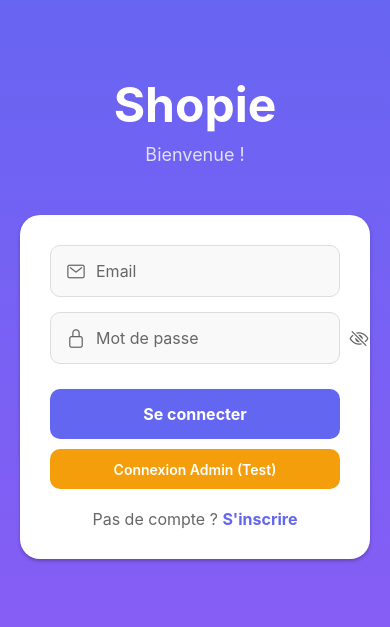
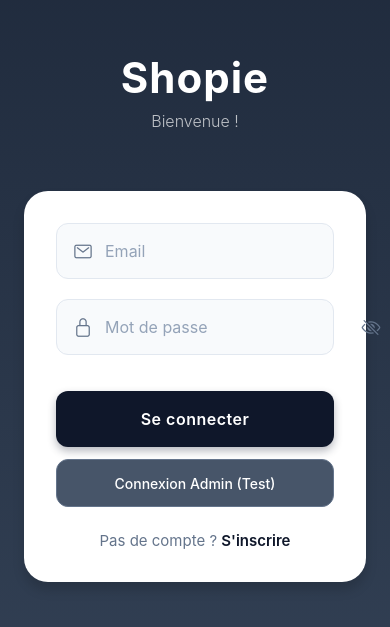
Before and after one commit to basmasilver21-svg/dev-mobile, a React Native app in the folder shopie-front/: screen /Login in a window 390 px wide. Shown: the part 105-732 px from the top of the page. Built offline with nearby package versions, Linux system fonts and the light colour scheme.

Commit message:
modification de page connection

```diff
--- a/shopie-front/src/screens/LoginScreen.js
+++ b/shopie-front/src/screens/LoginScreen.js
@@ -47,7 +47,7 @@
       behavior={Platform.OS === 'ios' ? 'padding' : 'height'}
     >
       <LinearGradient
-        colors={['#6366f1', '#8b5cf6']}
+        colors={['#1e293b', '#334155']}
         style={styles.gradient}
       >
         <ScrollView contentContainerStyle={styles.scrollContent}>
@@ -58,7 +58,7 @@
 
           <View style={styles.form}>
             <View style={styles.inputContainer}>
-              <Ionicons name="mail-outline" size={20} color="#666" style={styles.inputIcon} />
+              <Ionicons name="mail-outline" size={20} color="#64748b" style={styles.inputIcon} />
               <TextInput
                 style={styles.input}
                 placeholder="Email"
@@ -66,19 +66,19 @@
                 onChangeText={setEmail}
                 keyboardType="email-address"
                 autoCapitalize="none"
-                placeholderTextColor="#666"
+                placeholderTextColor="#94a3b8"
               />
             </View>
 
             <View style={styles.inputContainer}>
-              <Ionicons name="lock-closed-outline" size={20} color="#666" style={styles.inputIcon} />
+              <Ionicons name="lock-closed-outline" size={20} color="#64748b" style={styles.inputIcon} />
               <TextInput
                 style={styles.input}
                 placeholder="Mot de passe"
                 value={motDePasse}
                 onChangeText={setMotDePasse}
                 secureTextEntry={!showPassword}
-                placeholderTextColor="#666"
+                placeholderTextColor="#94a3b8"
               />
               <TouchableOpacity
                 onPress={() => setShowPassword(!showPassword)}
@@ -87,7 +87,7 @@
                 <Ionicons
                   name={showPassword ? "eye-outline" : "eye-off-outline"}
                   size={20}
-                  color="#666"
+                  color="#64748b"
                 />
               </TouchableOpacity>
             </View>
@@ -138,93 +138,111 @@
   },
   header: {
     alignItems: 'center',
-    marginBottom: 50,
+    marginBottom: 60,
   },
   title: {
-    fontSize: 48,
-    fontWeight: 'bold',
+    fontSize: 42,
+    fontWeight: '700',
     color: 'white',
-    marginBottom: 10,
+    marginBottom: 8,
+    letterSpacing: 1,
   },
   subtitle: {
-    fontSize: 18,
-    color: 'rgba(255, 255, 255, 0.8)',
+    fontSize: 16,
+    color: 'rgba(255, 255, 255, 0.7)',
+    fontWeight: '300',
   },
   form: {
     backgroundColor: 'white',
-    borderRadius: 20,
-    padding: 30,
+    borderRadius: 24,
+    padding: 32,
+    marginHorizontal: 4,
     shadowColor: '#000',
     shadowOffset: {
       width: 0,
-      height: 2,
+      height: 8,
     },
-    shadowOpacity: 0.25,
-    shadowRadius: 3.84,
-    elevation: 5,
+    shadowOpacity: 0.15,
+    shadowRadius: 12,
+    elevation: 8,
   },
   inputContainer: {
     flexDirection: 'row',
     alignItems: 'center',
-    borderWidth: 1,
-    borderColor: '#ddd',
-    borderRadius: 10,
-    marginBottom: 15,
-    paddingHorizontal: 15,
-    backgroundColor: '#f9f9f9',
+    borderWidth: 1.5,
+    borderColor: '#e2e8f0',
+    borderRadius: 12,
+    marginBottom: 20,
+    paddingHorizontal: 16,
+    backgroundColor: '#f8fafc',
+    height: 56,
   },
   inputIcon: {
-    marginRight: 10,
+    marginRight: 12,
+    color: '#64748b',
   },
   input: {
     flex: 1,
-    height: 50,
     fontSize: 16,
+    color: '#1e293b',
+    fontWeight: '400',
   },
   eyeIcon: {
-    padding: 5,
+    padding: 8,
   },
   button: {
-    backgroundColor: '#6366f1',
-    borderRadius: 10,
-    height: 50,
+    backgroundColor: '#0f172a',
+    borderRadius: 12,
+    height: 56,
     justifyContent: 'center',
     alignItems: 'center',
-    marginTop: 10,
+    marginTop: 16,
+    shadowColor: '#0f172a',
+    shadowOffset: {
+      width: 0,
+      height: 4,
+    },
+    shadowOpacity: 0.3,
+    shadowRadius: 8,
+    elevation: 4,
   },
   buttonDisabled: {
-    backgroundColor: '#ccc',
+    backgroundColor: '#94a3b8',
   },
   buttonText: {
     color: 'white',
     fontSize: 16,
-    fontWeight: 'bold',
+    fontWeight: '600',
+    letterSpacing: 0.5,
   },
   adminButton: {
-    backgroundColor: '#f59e0b',
-    borderRadius: 10,
-    height: 40,
+    backgroundColor: '#475569',
+    borderRadius: 12,
+    height: 48,
     justifyContent: 'center',
     alignItems: 'center',
-    marginTop: 10,
+    marginTop: 12,
+    borderWidth: 1,
+    borderColor: '#64748b',
   },
   adminButtonText: {
     color: 'white',
     fontSize: 14,
-    fontWeight: '600',
+    fontWeight: '500',
   },
   registerContainer: {
     flexDirection: 'row',
     justifyContent: 'center',
-    marginTop: 20,
+    marginTop: 24,
   },
   registerText: {
-    color: '#666',
-    fontSize: 16,
+    color: '#64748b',
+    fontSize: 15,
+    fontWeight: '400',
   },
   registerLink: {
-    color: '#6366f1',
-    fontSize: 16,
-    fontWeight: 'bold',
+    color: '#0f172a',
+    fontSize: 15,
+    fontWeight: '600',
   },
 });
```
